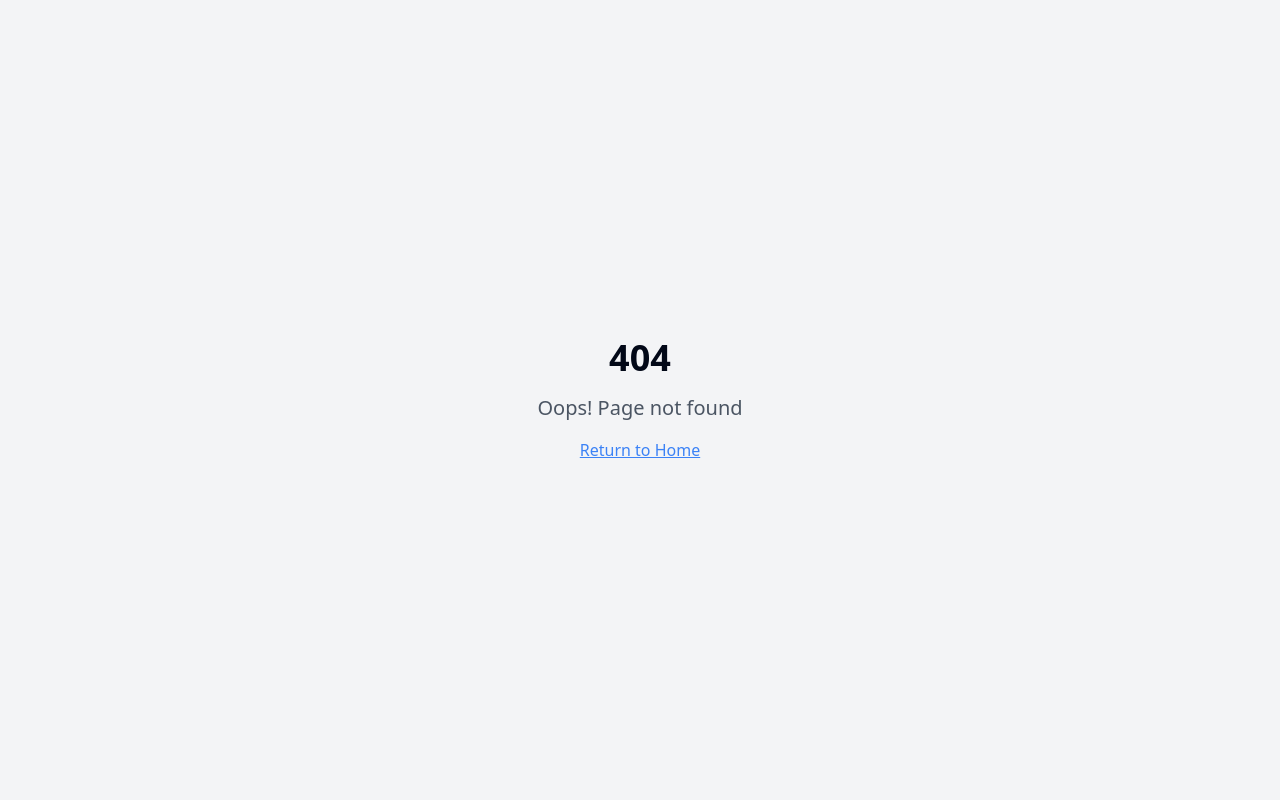
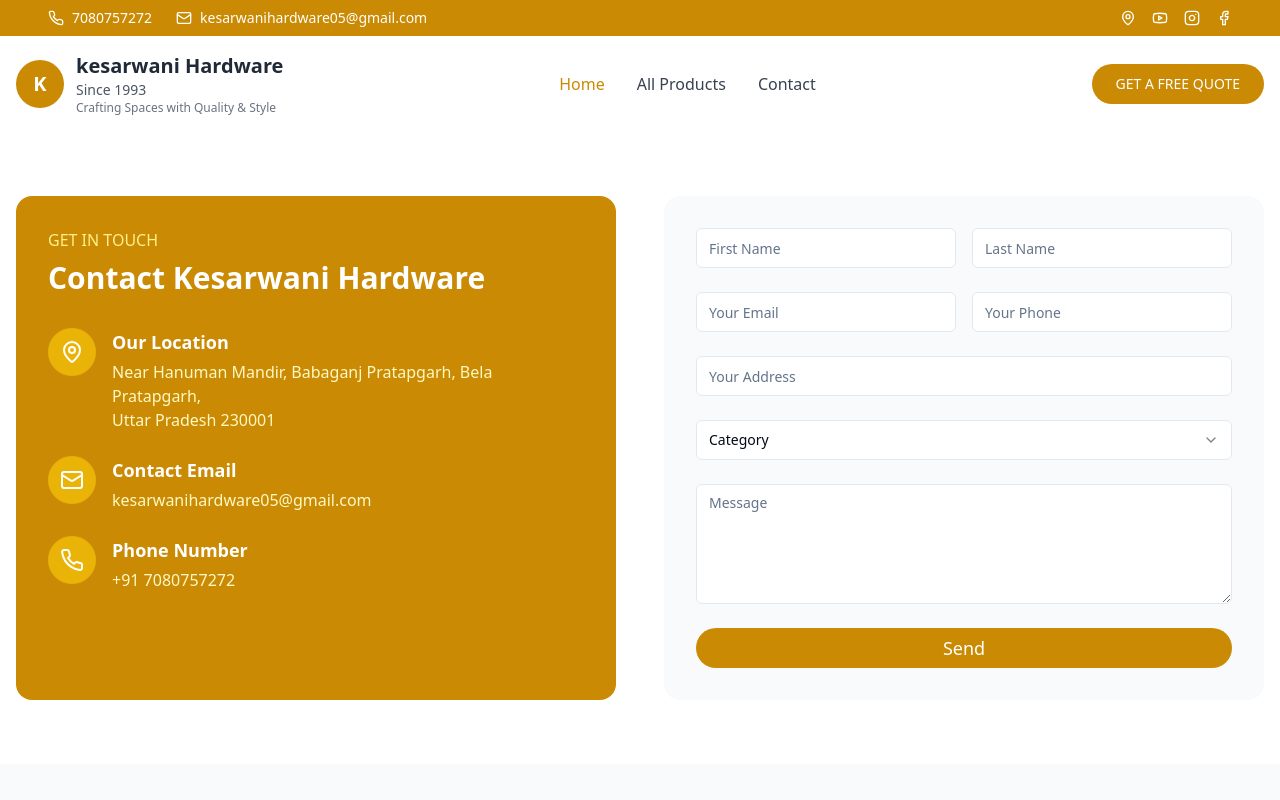
Before and after one commit to ketankhandelwal/home-page-reimagined-verse, a React (Vite) app: page /contact in a window 1280 px wide. Before the commit this address had no page. Shown: the top 800 px of the page. Built offline with nearby package versions, Linux system fonts and the light colour scheme.

Commit message:
Add contact tab
Add a contact tab to the website, likely involving navigation and content updates.

```diff
--- a/src/App.tsx
+++ b/src/App.tsx
@@ -1,9 +1,11 @@
+
 import { Toaster } from "@/components/ui/toaster";
 import { Toaster as Sonner } from "@/components/ui/sonner";
 import { TooltipProvider } from "@/components/ui/tooltip";
 import { QueryClient, QueryClientProvider } from "@tanstack/react-query";
 import { BrowserRouter, Routes, Route } from "react-router-dom";
 import Index from "./pages/Index";
+import Contact from "./pages/Contact";
 import NotFound from "./pages/NotFound";
 
 const queryClient = new QueryClient();
@@ -16,6 +18,7 @@ const App = () => (
       <BrowserRouter>
         <Routes>
           <Route path="/" element={<Index />} />
+          <Route path="/contact" element={<Contact />} />
           {/* ADD ALL CUSTOM ROUTES ABOVE THE CATCH-ALL "*" ROUTE */}
           <Route path="*" element={<NotFound />} />
         </Routes>
--- a/src/components/Footer.tsx
+++ b/src/components/Footer.tsx
@@ -1,6 +1,7 @@
 
 import { MapPin, Youtube, Instagram, Facebook } from "lucide-react";
 import { Button } from "@/components/ui/button";
+import { Link } from "react-router-dom";
 
 const Footer = () => {
   return (
@@ -9,7 +10,7 @@ const Footer = () => {
         <div className="grid grid-cols-1 md:grid-cols-4 gap-8 mb-8">
           {/* Logo and Info */}
           <div className="md:col-span-2">
-            <div className="flex items-center space-x-3 mb-4">
+            <Link to="/" className="flex items-center space-x-3 mb-4">
               <div className="w-12 h-12 bg-yellow-600 rounded-full flex items-center justify-center">
                 <div className="text-white font-bold text-xl">K</div>
               </div>
@@ -18,7 +19,7 @@ const Footer = () => {
                 <p className="text-sm text-gray-600">Since 1993</p>
                 <p className="text-xs text-gray-500">Crafting Spaces with Quality & Style</p>
               </div>
-            </div>
+            </Link>
           </div>
 
           {/* Get in Touch */}
@@ -35,9 +36,9 @@ const Footer = () => {
           <div>
             <h4 className="font-semibold text-gray-800 mb-4">Quick Links</h4>
             <div className="space-y-2">
-              <a href="#home" className="block text-sm text-gray-600 hover:text-yellow-600">Home</a>
+              <Link to="/" className="block text-sm text-gray-600 hover:text-yellow-600">Home</Link>
               <a href="#gallery" className="block text-sm text-gray-600 hover:text-yellow-600">Gallery</a>
-              <a href="#contact" className="block text-sm text-gray-600 hover:text-yellow-600">Contact</a>
+              <Link to="/contact" className="block text-sm text-gray-600 hover:text-yellow-600">Contact</Link>
             </div>
             <Button className="mt-4 bg-yellow-600 hover:bg-yellow-700 text-white px-6 py-2 rounded-full text-sm">
               GET A QUOTE
--- a/src/components/Header.tsx
+++ b/src/components/Header.tsx
@@ -1,6 +1,7 @@
 
 import { Phone, Mail, MapPin, Youtube, Instagram, Facebook } from "lucide-react";
 import { Button } from "@/components/ui/button";
+import { Link } from "react-router-dom";
 
 const Header = () => {
   return (
@@ -30,7 +31,7 @@ const Header = () => {
       {/* Main header */}
       <div className="container mx-auto px-4 py-4">
         <div className="flex justify-between items-center">
-          <div className="flex items-center space-x-3">
+          <Link to="/" className="flex items-center space-x-3">
             <div className="w-12 h-12 bg-yellow-600 rounded-full flex items-center justify-center">
               <div className="text-white font-bold text-xl">K</div>
             </div>
@@ -39,14 +40,14 @@ const Header = () => {
               <p className="text-sm text-gray-600">Since 1993</p>
               <p className="text-xs text-gray-500">Crafting Spaces with Quality & Style</p>
             </div>
-          </div>
+          </Link>
 
           <nav className="hidden md:flex items-center space-x-8">
-            <a href="#home" className="text-yellow-600 font-medium hover:text-yellow-700">Home</a>
+            <Link to="/" className="text-yellow-600 font-medium hover:text-yellow-700">Home</Link>
             <div className="relative group">
               <a href="#products" className="text-gray-700 hover:text-yellow-600 cursor-pointer">All Products</a>
             </div>
-            <a href="#contact" className="text-gray-700 hover:text-yellow-600">Contact</a>
+            <Link to="/contact" className="text-gray-700 hover:text-yellow-600">Contact</Link>
           </nav>
 
           <Button className="bg-yellow-600 hover:bg-yellow-700 text-white px-6 py-2 rounded-full">
--- /dev/null
+++ b/src/pages/Contact.tsx
@@ -0,0 +1,18 @@
+
+import Header from "@/components/Header";
+import ContactSection from "@/components/ContactSection";
+import FAQ from "@/components/FAQ";
+import Footer from "@/components/Footer";
+
+const Contact = () => {
+  return (
+    <div className="min-h-screen bg-white">
+      <Header />
+      <ContactSection />
+      <FAQ />
+      <Footer />
+    </div>
+  );
+};
+
+export default Contact;
```
